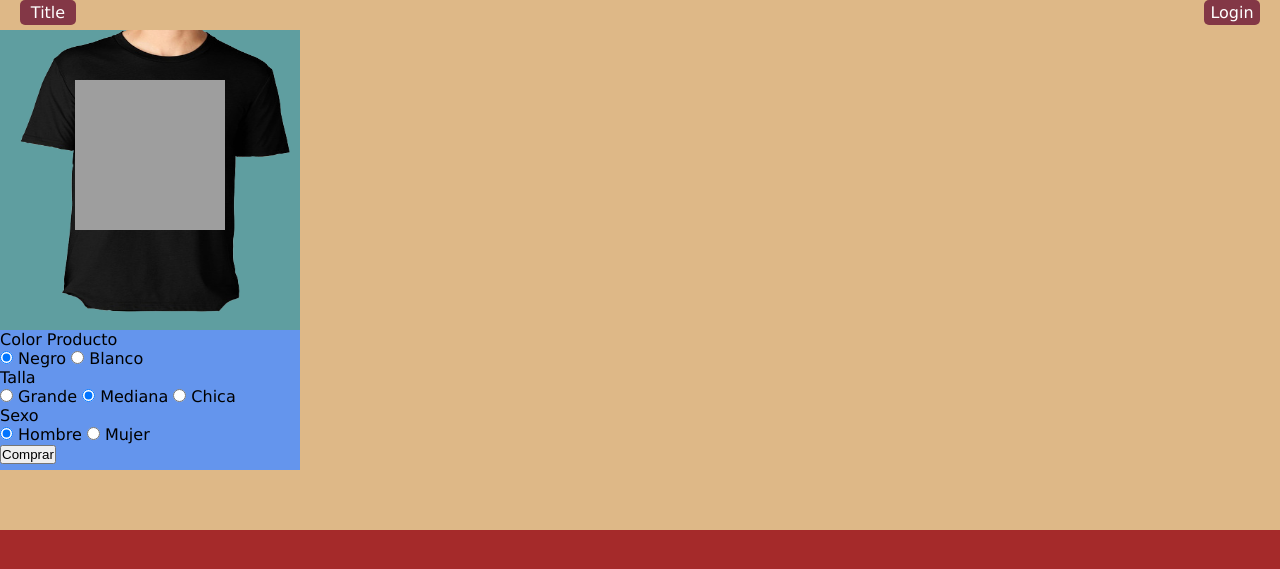
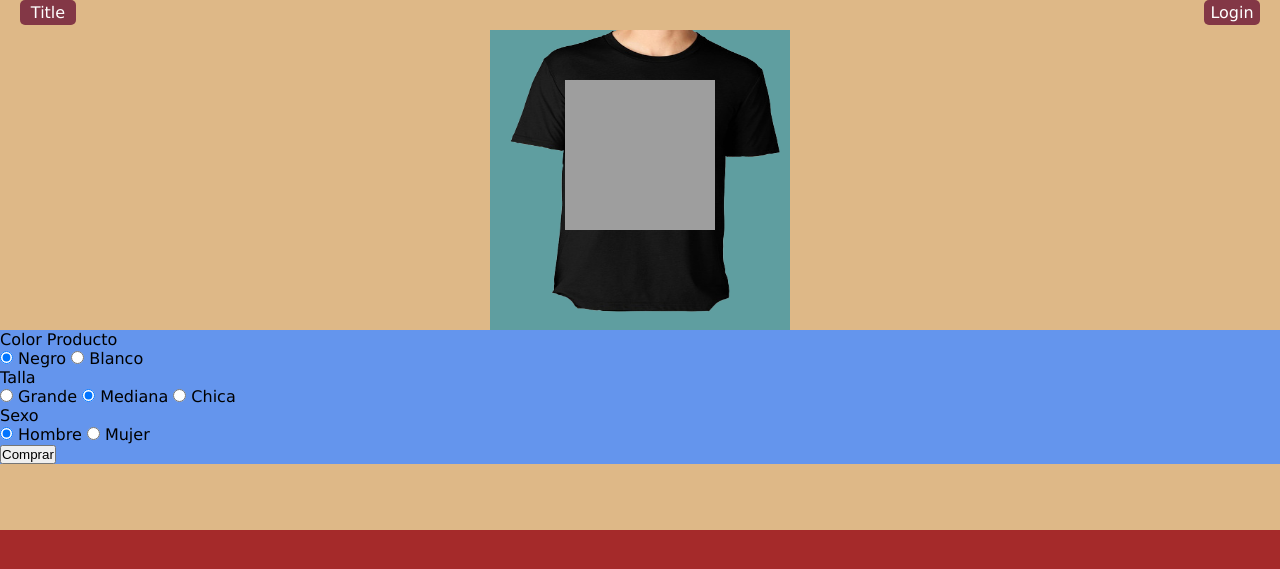
Before and after one commit to Hnry1304/Cazzer, a PHP site: template Views/HomePage/Options/vistaImagen.php in a window 1280 px wide. Shown: the top 569 px of the page. Run offline with PHP 8.4, Linux system fonts and the light colour scheme; the template is opened without the code that fills it, so the values that code supplies are empty; grey boxes are pictures that could not be loaded.

Commit message:
Pequenos cambios a los estilos para la imagen encima de la playera

```diff
--- a/Views/Assets/Css/Clientes/vistaPrevia.css
+++ b/Views/Assets/Css/Clientes/vistaPrevia.css
@@ -14,6 +14,7 @@
     height: 300px;
     background-color: cadetblue;
     position: relative;
+    margin: 0px auto;
 }
 .shirt{
     width: 300px;
@@ -30,7 +31,7 @@
 }
 
 .formulario{
-    width: 300px;
-    height: 140px;
+    width: 100%;
+
     background-color: cornflowerblue;
 }
```
